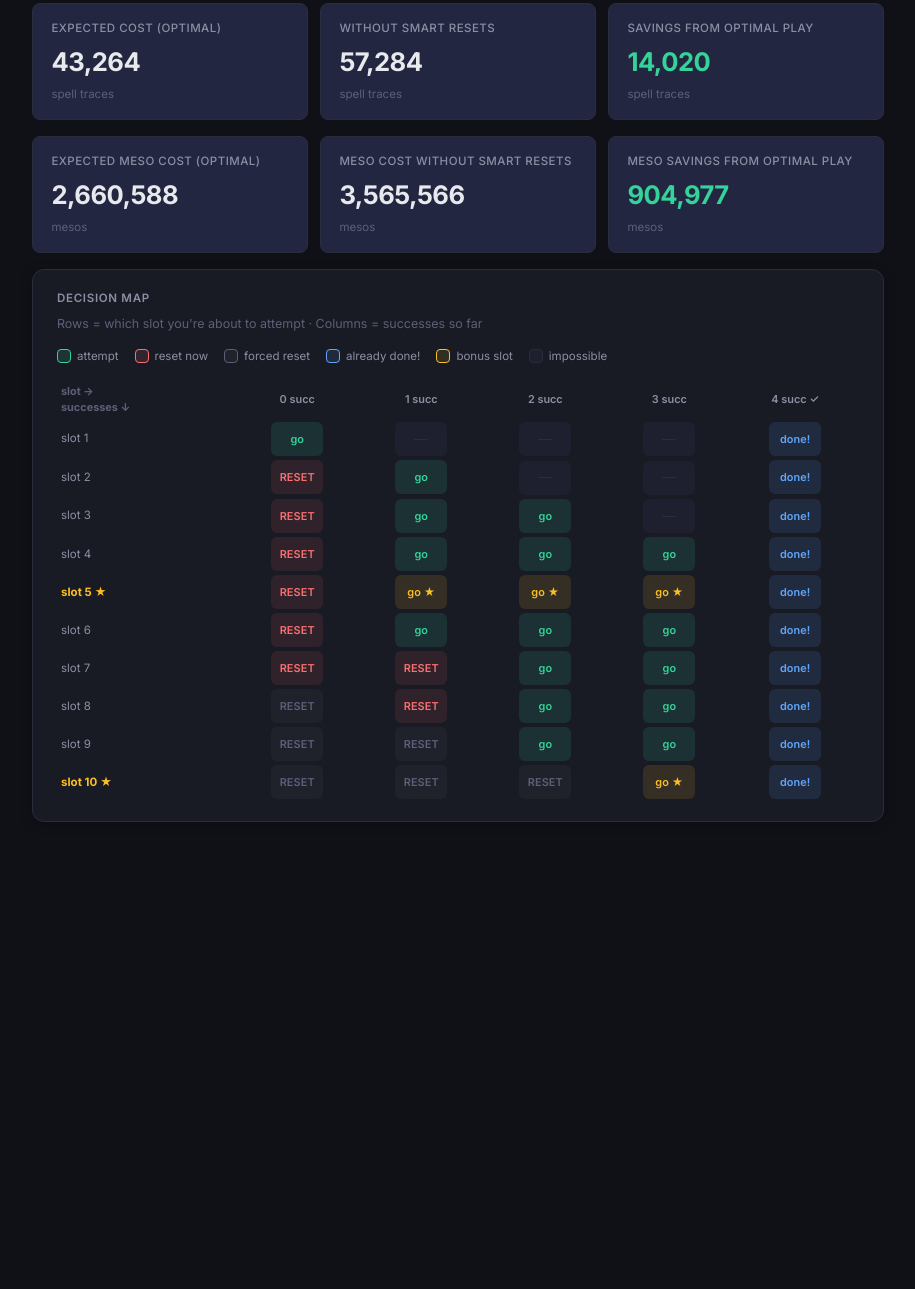
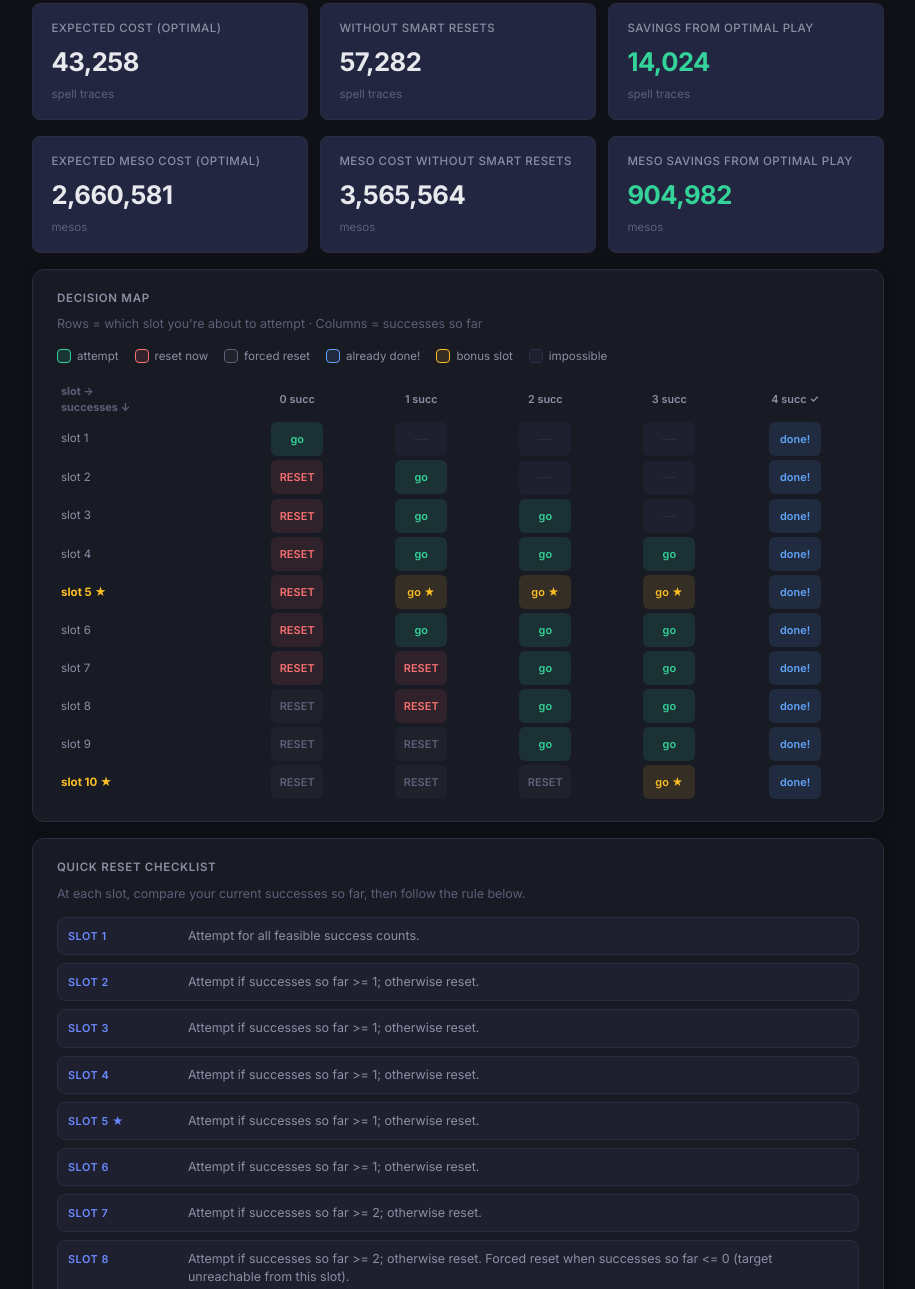
Before and after one commit to PTKx/Maple_SpellTrace, a plain HTML site: page index.html in a window 1280 px wide. Shown: the part 602-1891 px from the top of the page, without its empty margins (182-1097 px from the left). Before the commit the page ends 1488 px from the top, so only its background shows below. Drawn offline with Linux system fonts and the light colour scheme.

Commit message:
fix algo

```diff
--- a/index.html
+++ b/index.html
@@ -228,6 +228,47 @@
     margin:-6px 0 14px;
     line-height:1.5;
   }
+
+  .checklist{
+    list-style:none;
+    margin:0;
+    padding:0;
+    display:grid;
+    gap:8px;
+  }
+  .check-item{
+    display:grid;
+    grid-template-columns:110px 1fr;
+    gap:10px;
+    align-items:start;
+    padding:9px 10px;
+    border-radius:var(--radius-sm);
+    background:var(--bg-card-alt);
+    border:1px solid var(--border);
+  }
+  .check-slot{
+    font-size:.68rem;
+    font-weight:600;
+    text-transform:uppercase;
+    letter-spacing:.05em;
+    color:var(--accent);
+    white-space:nowrap;
+    padding-top:1px;
+  }
+  .check-rule{
+    font-size:.78rem;
+    color:var(--text-secondary);
+    line-height:1.45;
+  }
+  .check-empty{
+    font-size:.78rem;
+    color:var(--text-muted);
+    padding:8px 2px;
+  }
+  @media(max-width:640px){
+    .check-item{grid-template-columns:1fr}
+    .check-slot{white-space:normal}
+  }
 </style>
 </head>
 <body>
@@ -338,6 +379,12 @@
   </div>
 </div>
 
+<div class="card">
+  <h3>Quick Reset Checklist</h3>
+  <p class="map-description">At each slot, compare your current successes so far, then follow the rule below.</p>
+  <ul id="reset-checklist" class="checklist"></ul>
+</div>
+
 </div><!-- page-wrap -->
 
 <script>
@@ -346,15 +393,70 @@ function slotP(slot,baseP,b5,b10){
   if(slot===10) return Math.min(1,baseP+b10);
   return baseP;
 }
+function makeGrid(rows,cols,fill){
+  const grid=[];
+  for(let row=0;row<rows;row++) grid.push(new Array(cols).fill(fill));
+  return grid;
+}
+function buildAttemptPolicy(N,K){
+  const pol=makeGrid(K+1,N+2,'');
+  for(let s=0;s<K;s++){
+    for(let f=0;f<=N-s;f++){
+      pol[s][f]=(N-s-f<K-s)?'forced':'attempt';
+    }
+  }
+  return pol;
+}
+function evaluatePolicy(pol,baseP,Catt,Cres,N,K,b5,b10){
+  const A=makeGrid(K+1,N+2,0);
+  const B=makeGrid(K+1,N+2,0);
+
+  for(let s=K-1;s>=0;s--){
+    for(let f=N-s;f>=0;f--){
+      const rem=N-s-f,need=K-s;
+      const d=rem<need?'forced':((pol[s]&&pol[s][f])||'attempt');
+      if(d==='reset'||d==='forced'){
+        A[s][f]=Cres;
+        B[s][f]=1;
+        continue;
+      }
+
+      const slot=s+f+1;
+      const p=slotP(slot,baseP,b5,b10);
+      const aS=(s+1>=K)?0:A[s+1][f];
+      const bS=(s+1>=K)?0:B[s+1][f];
+      const remF=N-s-(f+1);
+      const aF=(remF<need)?Cres:A[s][f+1];
+      const bF=(remF<need)?1:B[s][f+1];
+
+      A[s][f]=Catt+p*aS+(1-p)*aF;
+      B[s][f]=p*bS+(1-p)*bF;
+    }
+  }
+
+  const denom=1-B[0][0];
+  const C=denom<=1e-12?Infinity:A[0][0]/denom;
+  const V=makeGrid(K+1,N+2,0);
+  for(let s=0;s<=K;s++){
+    for(let f=0;f<=N+1;f++) V[s][f]=A[s][f]+B[s][f]*C;
+  }
+  return{C,V};
+}
 function solveDP(baseP,Catt,Cres,N,K,b5,b10){
-  let C=1e8,V,pol;
-  for(let iter=0;iter<800;iter++){
-    V=[];pol=[];
-    for(let s=0;s<=K;s++){V.push(new Array(N+2).fill(0));pol.push(new Array(N+2).fill(''));}
+  const pol=buildAttemptPolicy(N,K);
+  for(let iter=0;iter<128;iter++){
+    const solved=evaluatePolicy(pol,baseP,Catt,Cres,N,K,b5,b10);
+    const{C,V}=solved;
+    let changed=false;
+
     for(let s=K-1;s>=0;s--){
       for(let f=N-s;f>=0;f--){
         const rem=N-s-f,need=K-s;
-        if(rem<need){V[s][f]=Cres+C;pol[s][f]='forced';continue;}
+        if(rem<need){
+          pol[s][f]='forced';
+          continue;
+        }
+
         const slot=s+f+1;
         const p=slotP(slot,baseP,b5,b10);
         const vS=(s+1>=K)?0:V[s+1][f];
@@ -362,65 +464,108 @@ function solveDP(baseP,Catt,Cres,N,K,b5,b10){
         const vF=(remF<need)?(Cres+C):V[s][f+1];
         const vAtt=Catt+p*vS+(1-p)*vF;
         const vRes=Cres+C;
-        if(vAtt<=vRes){V[s][f]=vAtt;pol[s][f]='attempt';}
-        else{V[s][f]=vRes;pol[s][f]='reset';}
-      }
-    }
-    const newC=V[0][0];
-    if(Math.abs(newC-C)<0.5){C=newC;break;}
-    C=newC;
-  }
-  return{C,V,pol};
-}
-function solveNaive(baseP,Catt,Cres,N,K,b5,b10){
-  let C=1e8;
-  for(let iter=0;iter<800;iter++){
-    const V=[];
-    for(let s=0;s<=K;s++) V.push(new Array(N+2).fill(0));
-    for(let s=K-1;s>=0;s--){
-      for(let f=N-s;f>=0;f--){
-        const rem=N-s-f,need=K-s;
-        if(rem<need){V[s][f]=Cres+C;continue;}
-        const slot=s+f+1;
-        const p=slotP(slot,baseP,b5,b10);
-        const vS=(s+1>=K)?0:V[s+1][f];
-        const remF=N-s-(f+1);
-        const vF=(remF<need)?(Cres+C):V[s][f+1];
-        V[s][f]=Catt+p*vS+(1-p)*vF;
-      }
-    }
-    const newC=V[0][0];
-    if(Math.abs(newC-C)<0.5){C=newC;break;}
-    C=newC;
-  }
-  return C;
-}
-function evalCostWithPolicy(pol,baseP,Catt,Cres,N,K,b5,b10){
-  let C=1e8;
-  for(let iter=0;iter<800;iter++){
-    const V=[];
-    for(let s=0;s<=K;s++) V.push(new Array(N+2).fill(0));
-    for(let s=K-1;s>=0;s--){
-      for(let f=N-s;f>=0;f--){
-        const rem=N-s-f,need=K-s;
-        if(rem<need){V[s][f]=Cres+C;continue;}
-        const d=pol[s]&&pol[s][f];
-        if(d==='reset'){V[s][f]=Cres+C;}
-        else{
-          const slot=s+f+1;
-          const p=slotP(slot,baseP,b5,b10);
-          const vS=(s+1>=K)?0:V[s+1][f];
-          const remF=N-s-(f+1);
-          const vF=(remF<need)?(Cres+C):V[s][f+1];
-          V[s][f]=Catt+p*vS+(1-p)*vF;
+        const next=vAtt<=vRes?'attempt':'reset';
+        if(pol[s][f]!==next){
+          pol[s][f]=next;
+          changed=true;
         }
       }
     }
-    const newC=V[0][0];
-    if(Math.abs(newC-C)<0.5){C=newC;break;}
-    C=newC;
+
+    if(!changed) return{C,V,pol};
   }
-  return C;
+  const solved=evaluatePolicy(pol,baseP,Catt,Cres,N,K,b5,b10);
+  return{C:solved.C,V:solved.V,pol};
+}
+function solveNaive(baseP,Catt,Cres,N,K,b5,b10){
+  return evaluatePolicy(buildAttemptPolicy(N,K),baseP,Catt,Cres,N,K,b5,b10).C;
+}
+function evalCostWithPolicy(pol,baseP,Catt,Cres,N,K,b5,b10){
+  return evaluatePolicy(pol,baseP,Catt,Cres,N,K,b5,b10).C;
+}
+function formatRanges(values){
+  if(!values.length) return 'none';
+  const nums=values.slice().sort((a,b)=>a-b);
+  const parts=[];
+  let start=nums[0],prev=nums[0];
+  for(let i=1;i<nums.length;i++){
+    const cur=nums[i];
+    if(cur===prev+1){
+      prev=cur;
+      continue;
+    }
+    parts.push(start===prev?`${start}`:`${start}-${prev}`);
+    start=prev=cur;
+  }
+  parts.push(start===prev?`${start}`:`${start}-${prev}`);
+  return parts.join(', ');
+}
+function isSuffixPattern(possible,attempt){
+  if(!attempt.length) return false;
+  const p=possible.slice().sort((a,b)=>a-b);
+  const a=attempt.slice().sort((a,b)=>a-b);
+  const threshold=a[0];
+  const suffix=p.filter(v=>v>=threshold);
+  return suffix.length===a.length&&suffix.every((v,i)=>v===a[i]);
+}
+function isPrefixPattern(possible,attempt){
+  if(!attempt.length) return false;
+  const p=possible.slice().sort((a,b)=>a-b);
+  const a=attempt.slice().sort((a,b)=>a-b);
+  const threshold=a[a.length-1];
+  const prefix=p.filter(v=>v<=threshold);
+  return prefix.length===a.length&&prefix.every((v,i)=>v===a[i]);
+}
+function buildChecklist(pol,N,K){
+  const lines=[];
+  for(let slot=1;slot<=N;slot++){
+    const possibleS=[];
+    const attemptS=[];
+    const resetS=[];
+    const forcedS=[];
+
+    for(let s=0;s<K;s++){
+      const f=slot-1-s;
+      if(f<0) continue;
+
+      const rem=N-s-f,need=K-s;
+      if(rem<need){
+        forcedS.push(s);
+        continue;
+      }
+
+      const d=(pol[s]&&pol[s][f])||'attempt';
+      possibleS.push(s);
+      if(d==='attempt') attemptS.push(s);
+      else if(d==='reset') resetS.push(s);
+      else if(d==='forced') forcedS.push(s);
+    }
+
+    if(!possibleS.length) continue;
+
+    let text='';
+    if(attemptS.length===0){
+      text='Reset now for all feasible success counts.';
+    } else if(resetS.length===0){
+      text='Attempt for all feasible success counts.';
+    } else if(isSuffixPattern(possibleS,attemptS)){
+      const threshold=Math.min(...attemptS);
+      text=`Attempt if successes so far >= ${threshold}; otherwise reset.`;
+    } else if(isPrefixPattern(possibleS,attemptS)){
+      const threshold=Math.max(...attemptS);
+      text=`Attempt if successes so far <= ${threshold}; otherwise reset.`;
+    } else {
+      text=`Attempt at successes ${formatRanges(attemptS)}; reset at successes ${formatRanges(resetS)}.`;
+    }
+
+    if(forcedS.length){
+      const forcedMax=Math.max(...forcedS);
+      text+=` Forced reset when successes so far <= ${forcedMax} (target unreachable from this slot).`;
+    }
+
+    lines.push({slot,text,bonus:slot===5||slot===10});
+  }
+  return lines;
 }
 
 function update(){
@@ -517,6 +662,11 @@ function update(){
   }
   html+=`</tbody>`;
   document.getElementById('ptable').innerHTML=html;
+
+  const checklist=buildChecklist(pol,N,K);
+  document.getElementById('reset-checklist').innerHTML=checklist.length
+    ? checklist.map(item=>`<li class="check-item"><span class="check-slot">slot ${item.slot}${item.bonus?' ★':''}</span><span class="check-rule">${item.text}</span></li>`).join('')
+    : `<li class="check-empty">No incomplete states to evaluate.</li>`;
 }
 
 const ids=['p','catt','cmeso','cres','K','N','b5','b10'];
```
